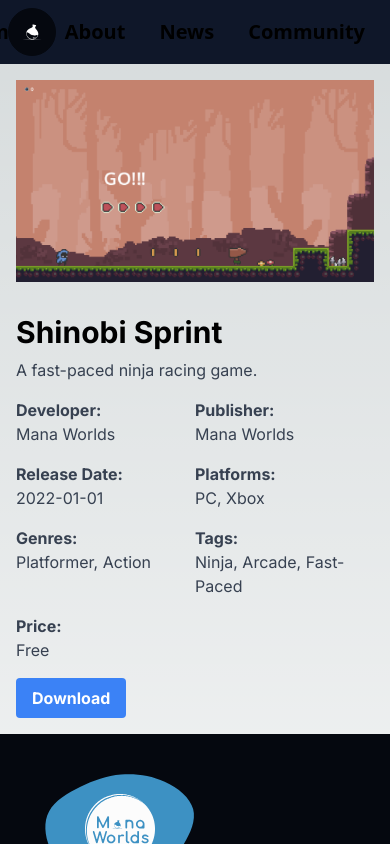
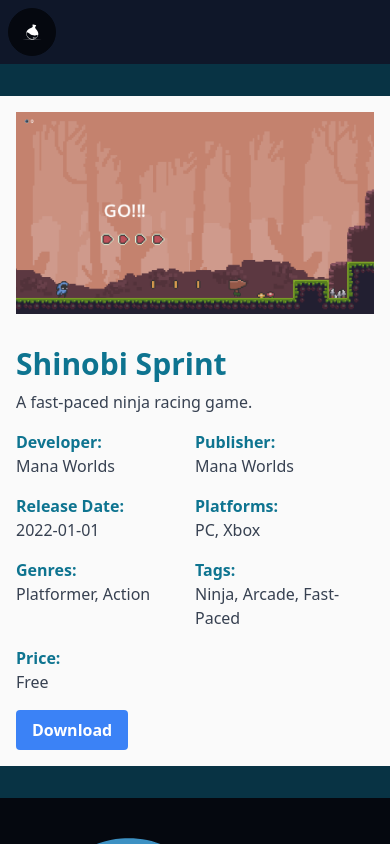
Before and after one commit to AaronPierson/Mana-Worlds, a Next.js app: page /games/shinobi-sprint in a window 390 px wide. Shown: the top 844 px of the page. Built offline with nearby package versions, Linux system fonts and the light colour scheme.

Commit message:
Revert "minor style and ui changes for moblie"
This reverts commit 49512e5cd4323ad627afea0af2a66ad61b66e43b.

```diff
--- a/app/games/page.tsx
+++ b/app/games/page.tsx
@@ -22,22 +22,21 @@ const games = [
 export default function GamesPage() {
 return (
     <div className="container mx-auto py-8">
-        <h1 className="text-3xl font-bold mb-4">Games</h1>
-        <div className="grid grid-cols-1 sm:grid-cols-2 md:grid-cols-3 gap-4">
+        <h1 className="text-3xl font-bold mb-4 mx-6">Games</h1>
+        <div className="grid grid-cols-1 sm:grid-cols-2 md:grid-cols-3 lg:w-128 gap-4 mx-6">
             {games.map((game) => (
                 <div key={game.id} className="bg-white rounded-lg shadow-md overflow-hidden">
                 <div className="relative h-48">
                     <Image src={game.image} alt={game.title} layout="fill" objectFit="cover" />
                 </div>
                     <div className="p-4">
-                <h2 className="text-lg text-gray-600 font-bold mb-2">{game.title}</h2>
-                <p className="text-gray-600">{game.description}</p>
-                <button className="btn btn-xs sm:btn-sm md:btn-md lg:btn-lg mt-3">
-                  <Link href={`/games/${game.link}`}>
+                        <h2 className="text-lg text-cyan-700 font-bold mb-2">{game.title}</h2>
+                        <p className="text-cyan-700">{game.description}</p>
+                        <button className="btn btn-xs sm:btn-sm md:btn-md lg:btn-lg mt-3 bg-cyan-800 hover:bg-cyan-700">
+                            <Link href={`/games/${game.link}`} className='text-white'>
                                 Play now
                             </Link>
                         </button>
-
                     </div>
                 </div>
             ))}
--- a/app/games/shinobi-sprint/page.tsx
+++ b/app/games/shinobi-sprint/page.tsx
@@ -18,7 +18,7 @@ const ShinobiSprintPage = () => {
 
     return (
         <>
-            <div className="flex flex-col md:flex-row">
+            <div className="flex flex-col bg-zinc-50 text-cyan-700 md:flex-row">
                 <div className="md:w-1/2 p-4">
                     <img src={game.image} alt={game.title} className="w-full" />
                 </div>
@@ -27,31 +27,31 @@ const ShinobiSprintPage = () => {
                     <p className="text-gray-700 mb-4">{game.description}</p>
                     <div className="flex mb-4">
                         <div className="w-1/2">
-                            <p className="text-gray-700 font-bold">Developer:</p>
+                            <p className="text-cyan-700 font-bold">Developer:</p>
                             <p className="text-gray-700">{game.developer}</p>
                         </div>
                         <div className="w-1/2">
-                            <p className="text-gray-700 font-bold">Publisher:</p>
+                            <p className="text-cyan-700 font-bold">Publisher:</p>
                             <p className="text-gray-700">{game.publisher}</p>
                         </div>
                     </div>
                     <div className="flex mb-4">
                         <div className="w-1/2">
-                            <p className="text-gray-700 font-bold">Release Date:</p>
+                            <p className="text-cyan-700 font-bold">Release Date:</p>
                             <p className="text-gray-700">{game.releaseDate}</p>
                         </div>
                         <div className="w-1/2">
-                            <p className="text-gray-700 font-bold">Platforms:</p>
+                            <p className="text-cyan-700 font-bold">Platforms:</p>
                             <p className="text-gray-700">{game.platforms.join(", ")}</p>
                         </div>
                     </div>
                     <div className="flex mb-4">
                         <div className="w-1/2">
-                            <p className="text-gray-700 font-bold">Genres:</p>
+                            <p className="text-cyan-700 font-bold">Genres:</p>
                             <p className="text-gray-700">{game.genres.join(", ")}</p>
                         </div>
                         <div className="w-1/2">
-                            <p className="text-gray-700 font-bold">Tags:</p>
+                            <p className="text-cyan-700 font-bold">Tags:</p>
                             <p className="text-gray-700">{game.tags.join(", ")}</p>
                         </div>
                     </div>
@@ -67,7 +67,7 @@ const ShinobiSprintPage = () => {
                     </div> */}
                     <div className="flex mb-4">
                         <div className="w-1/2">
-                            <p className="text-gray-700 font-bold">Price:</p>
+                            <p className="text-cyan-700 font-bold">Price:</p>
                             <p className="text-gray-700">{game.price}</p>
                         </div>
                         {/* <div className="w-1/2">
--- a/app/layout.tsx
+++ b/app/layout.tsx
@@ -48,7 +48,7 @@ export default function RootLayout({
         <Navbar/>
 
         {/* Main section */}
-        <main className={inter.className}>{children}</main>
+        <main className="{`inter.className`} bg-cyan-950 py-8">{children}</main>
 
         {/* Footer section */}
         <Footer/>
--- a/app/news/[newsId]/page.tsx
+++ b/app/news/[newsId]/page.tsx
@@ -18,7 +18,7 @@ export default async function PostPage({ params }: { params: { newsId: string }
     const post: Post = data.data;  // Access the 'data' property of the response
     const imgURL = "https://mana-news.astranexus.online/assets/"
     return (
-        <div className="container content-center items-center m-10 mx-auto">
+        <div className="container content-center items-center m-10 mx-auto ">
             <Link href="/news">
                 <p className="text-cyan-500 mt-5 ml-5 hover:underline">Back to News</p>
             </Link>
--- a/app/page.tsx
+++ b/app/page.tsx
@@ -61,8 +61,8 @@ export default function Home() {
 
       {/* Community & News section */}
       <section className=" bg-zinc-50 w-full h-120">
-        <div className="grid grid-cols-1 md:grid-cols-2 m-10 justify-items-center">
-          <div className="card w-96 bg-cyan-950 text-primary-content">
+        <div className="grid grid-cols-1 md:grid-cols-2 gap-6 m-10 justify-items-center">
+          <div className="card md:w-64 lg:w-96 my-6 bg-cyan-950 text-primary-content">
             <div className="card-body items-center text-center">
               <h2 className="card-title">News</h2>
               <p className="text-lg">Stay in the loop with the latest news, updates, and announcements from Your Game Company Name.</p>
@@ -73,7 +73,7 @@ export default function Home() {
               </Link>
             </div>
           </div>
-          <div className="card w-96 bg-cyan-950 text-primary-content">
+          <div className="card md:w-64 lg:w-96 my-6 bg-cyan-950 text-primary-content">
             <div className="card-body items-center text-center">
               <h2 className="card-title">Community</h2>
               <p className="text-lg">Join our gaming community to connect with fellow gamers, share experiences, and stay updated.</p>
--- a/components/Navbar.tsx
+++ b/components/Navbar.tsx
@@ -2,39 +2,40 @@ import React from "react";
 import Link from 'next/link'
 import Image from 'next/image';
 
+
 const Navbar: React.FC = () => {
-  return (
+return (
     <header>
         <div className="navbar bg-base-100">
             <div className="navbar-start">
                 <div className=" dropdown">
                     <label tabIndex={0} className="btn btn-circle swap swap-rotate">
                         <input type="checkbox" />
-                        {/* <Image className="logo swap-on" src="/imgs/icons/white-transparent.png" alt="Mana Worlds" width={32} height={32} /> */}
+                        <Image className="logo swap-on" src="/imgs/icons/accent1-transparent.png" alt="Mana Worlds" width={32} height={32} />
                         <Image className="logo swap-off" src="/imgs/icons/white-transparent.png" alt="Mana Worlds" width={32} height={32} />
                         {/* <svg className="swap-off fill-current" xmlns="http://www.w3.org/2000/svg" width="32" height="32" viewBox="0 0 512 512"><path d="M64,384H448V341.33H64Zm0-106.67H448V234.67H64ZM64,128v42.67H448V128Z"/></svg> */}
-                        <svg className="swap-on fill-current" xmlns="http://www.w3.org/2000/svg" width="32" height="32" viewBox="0 0 512 512"><polygon points="400 145.49 366.51 112 256 222.51 145.49 112 112 145.49 222.51 256 112 366.51 145.49 400 256 289.49 366.51 400 400 366.51 289.49 256 400 145.49"/></svg>
+                        {/* <svg className="swap-on fill-current" xmlns="http://www.w3.org/2000/svg" width="32" height="32" viewBox="0 0 512 512"><polygon points="400 145.49 366.51 112 256 222.51 145.49 112 112 145.49 222.51 256 112 366.51 145.49 400 256 289.49 366.51 400 400 366.51 289.49 256 400 145.49"/></svg> */}
                     </label>
                     <ul tabIndex={0} className="menu menu-sm dropdown-content mt-3 z-[1] p-2 shadow bg-base-100 rounded-box w-52">
                         <li><Link href='/'>Home</Link></li>
-                        <li><Link href='/about'>About</Link></li>
                         <li><Link href='/games'>Games</Link></li>
                         <li><Link href='/news'>News</Link></li>
-                        <li><Link target="" href='https://forum.manaworlds.com/'>Community</Link></li>
+                        <li><Link href='/about'>About</Link></li>
+                        <li><Link target="blank" href='https://forum.manaworlds.com/'>Community</Link></li>
                     </ul>
                 </div>
             </div>
-            <div className="navbar-end">
+            <div className="navbar-end hidden md:flex">
                 <Link href='/' className="btn btn-ghost normal-case text-xl">Home</Link>
                 <Link href='/games' className="btn btn-ghost normal-case text-xl">Games</Link>
+                <Link href='/news'className="btn btn-ghost normal-case text-xl">News</Link>
                 <Link href='/about' className="btn btn-ghost normal-case text-xl">About</Link>
-                <Link href='/news'className="btn btn-ghost normal-case text-xl">News</Link>
-                <Link target="" href='https://forum.manaworlds.com/' className="btn btn-ghost normal-case text-xl">Community</Link>
+                <Link target="blank" href='https://forum.manaworlds.com/' className="btn btn-ghost normal-case text-xl">Community</Link>
 
             </div>
         </div>
     </header>
-  );
+    );
 };
 
 export default Navbar;
```
Lines whose indentation alone changed are shown as unchanged.
